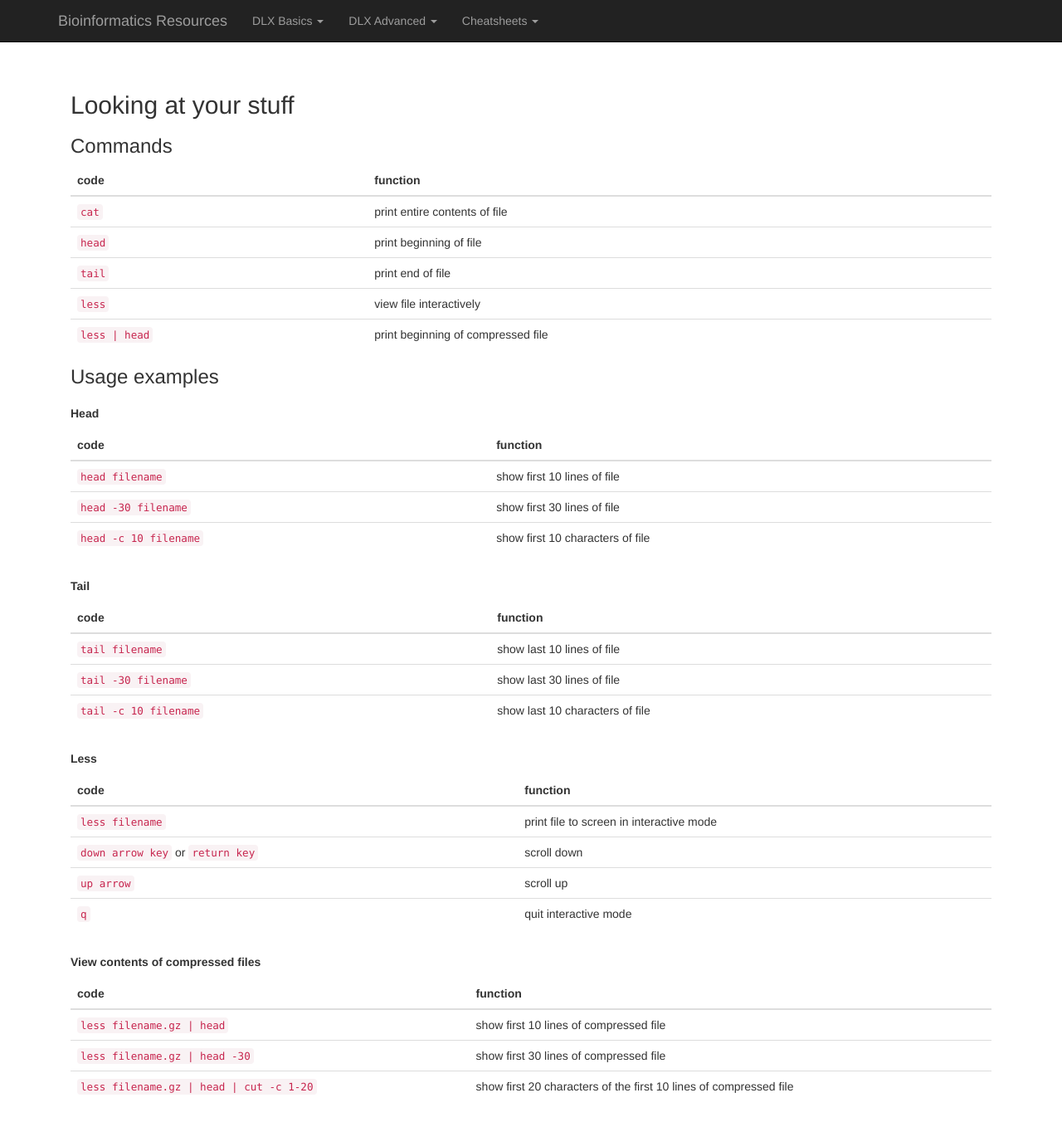
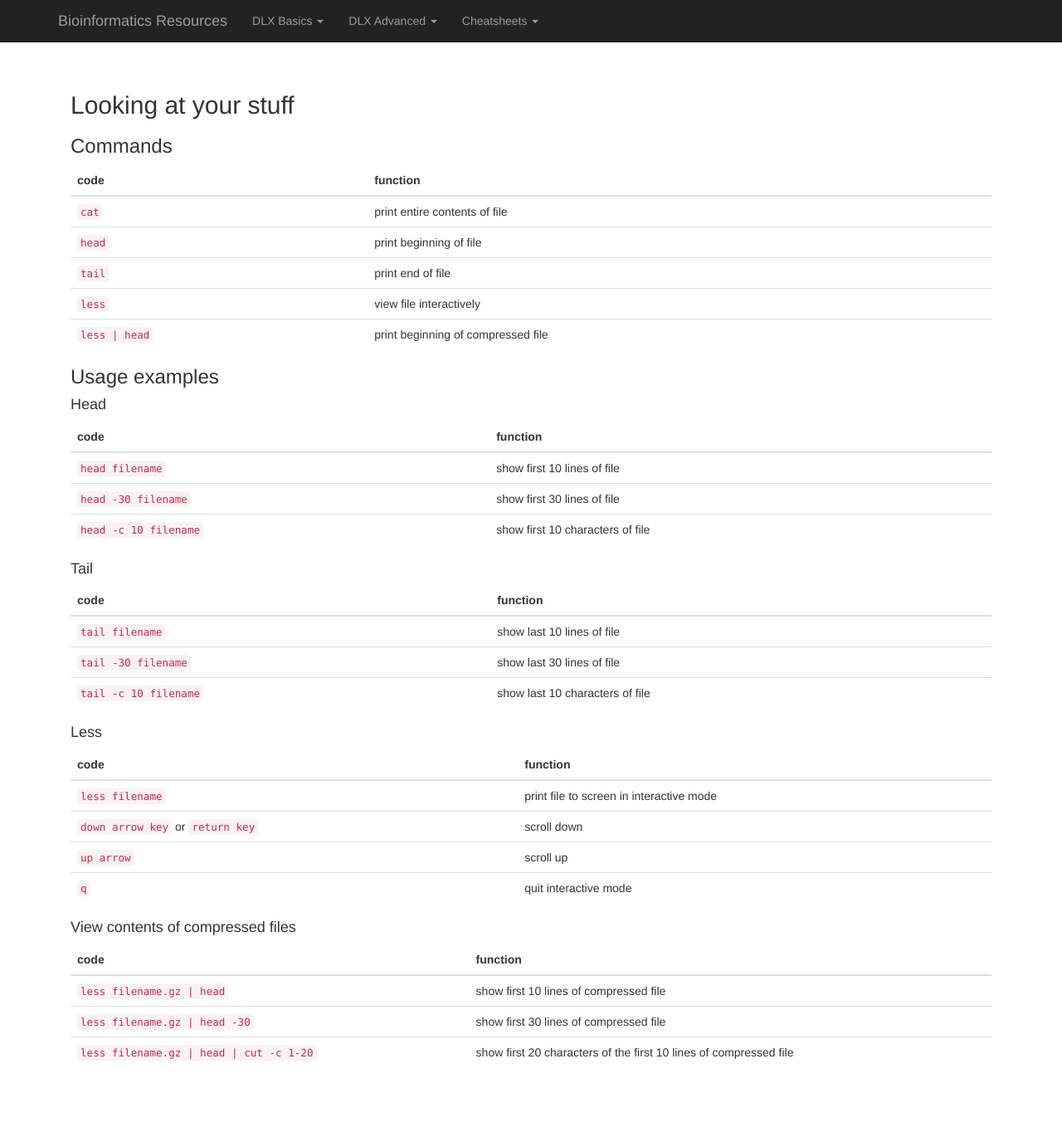
Before and after one commit to karajones/karajones.github.io, a Jekyll site: the page built from commands/basics1.md, in a window 1280 px wide and 1387 px high. Shown: the top 1358 px of the window at 83% size. Built offline with Jekyll 4.4.1, drawn with Linux system fonts in a browser that asks for light colours; nearby versions of some CDN libraries; our own code applies the rules of GitHub Pages for plain Markdown files.

```diff
--- a/commands/basics1.md
+++ b/commands/basics1.md
@@ -11,7 +11,7 @@
 
 ### Usage examples
 
-**Head**
+#### Head
 
 | code | function |
 |------|-----|
@@ -20,7 +20,7 @@
 | `head -c 10 filename` | show first 10 characters of file |
 
 
-**Tail**
+#### Tail
 
 | code | function |
 |------|-----|
@@ -29,7 +29,7 @@
 | `tail -c 10 filename` | show last 10 characters of file |
 
 
-**Less**
+#### Less
 
 | code | function |
 |------|-----|
@@ -39,7 +39,7 @@
 | `q` | quit interactive mode |
 
 
-**View contents of compressed files**
+#### View contents of compressed files
 
 | code | function |
 |------|-----|
```
